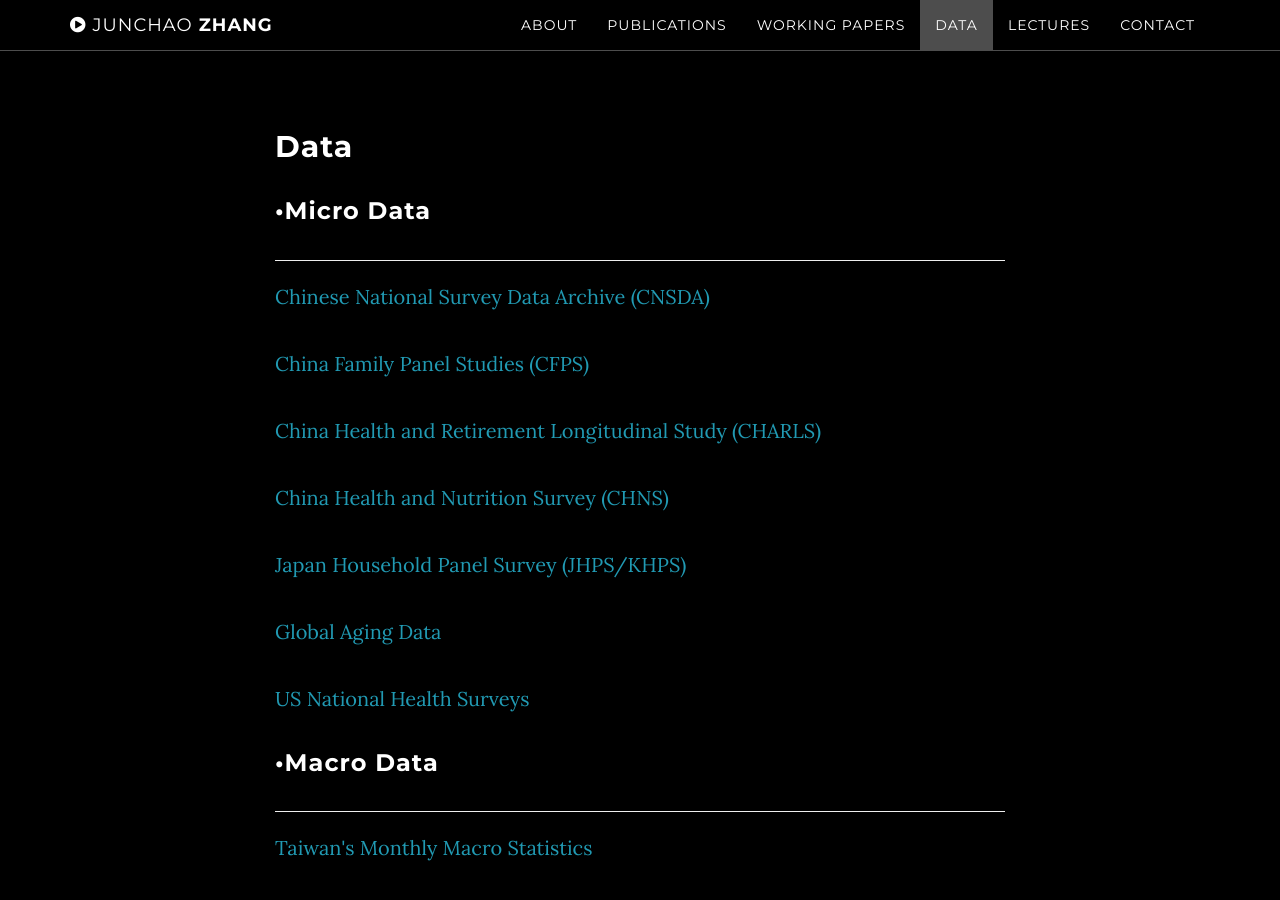
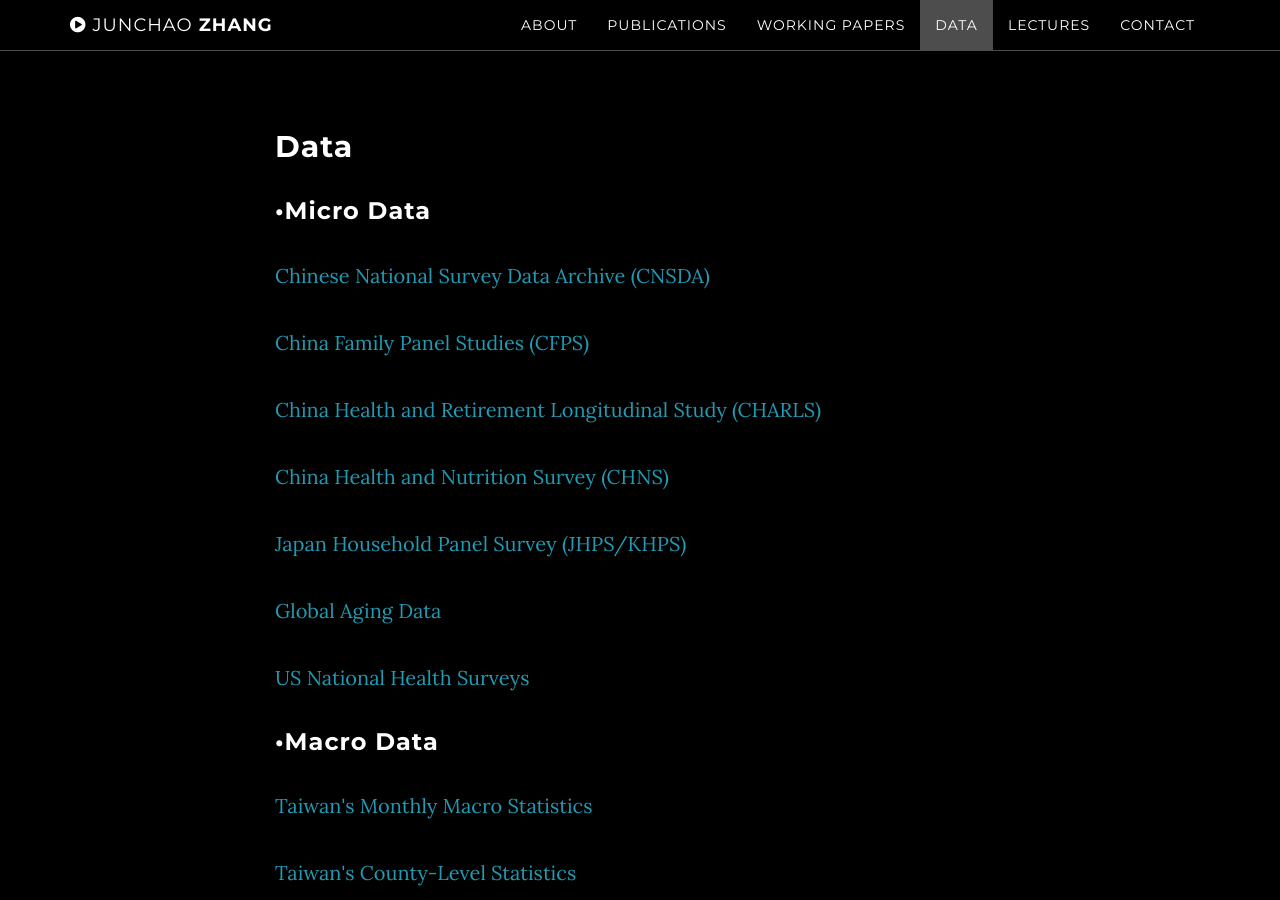
Before and after one commit to ztempest0218/ztempest0218.github.io, a Jekyll site: the page built from index.html, in a window 1280 px wide and 900 px high, scrolled down 3918 px. Built offline with Jekyll 4.4.1, drawn with Linux system fonts in a browser that asks for light colours.

Commit message:
Update data.html

```diff
--- a/_includes/data.html
+++ b/_includes/data.html
@@ -5,7 +5,7 @@
                 <div class="col-lg-8 col-lg-offset-2">
                     <h2>Data</h2>
                     <h3>•Micro Data</h1>
-                    <HR>
+
 <p class="align"><a href="http://cnsda.ruc.edu.cn/">Chinese National Survey Data Archive (CNSDA) </a></p>
 <p class="align"><a href="http://opendata.pku.edu.cn/dataverse/CFPS">China Family Panel Studies (CFPS) </a></p>
 <p class="align"><a href="http://charls.pku.edu.cn/en">China Health and Retirement Longitudinal Study (CHARLS)</a></p>
@@ -14,12 +14,12 @@
 <p class="align"><a href="https://g2aging.org/">Global Aging Data</a></p>
 <p class="align"><a href="https://www.ipums.org/healthsurveys.shtml">US National Health Surveys</a></p>
 <h3>•Macro Data</h1>
-                     <HR>
+
 <p class="align"><a href="https://www.moi.gov.tw/stat/node.aspx?sn=4870">Taiwan's Monthly Macro Statistics</a></p>
 <p class="align"><a href="http://statdb.dgbas.gov.tw/pxweb/Dialog/statfile9.asp">Taiwan's County-Level Statistics</a></p>
 <p class="align"><a href="http://www.ris.gov.tw/346">Taiwan's Demographic Statistics</a></p>
 <h3>•GIS Data</h1>
-                      <HR>
+
 <p class="align"><a href="http://www.diva-gis.org/">DIVA-GIS (Country Level)</a></p>
 <p class="align"><a href="https://gist.motc.gov.tw/">Taiwan's Transportation and Communication</a></p>
 <p class="align"><a href="http://gic.wra.gov.tw/gic/DataIndex/Data/Main.aspx">Taiwan's Water Resources</a></p>
```
